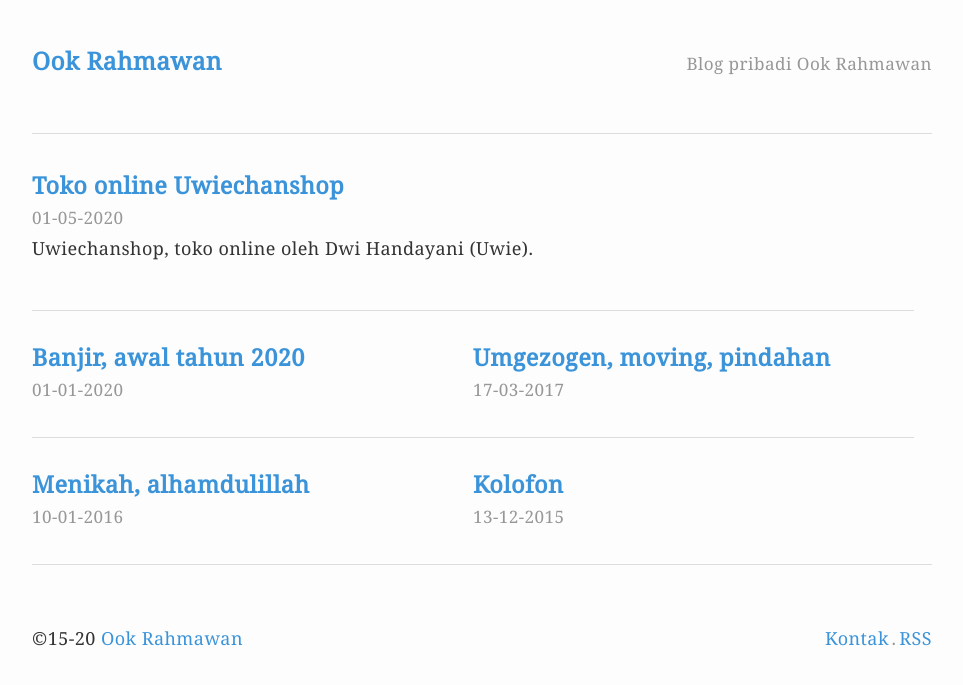
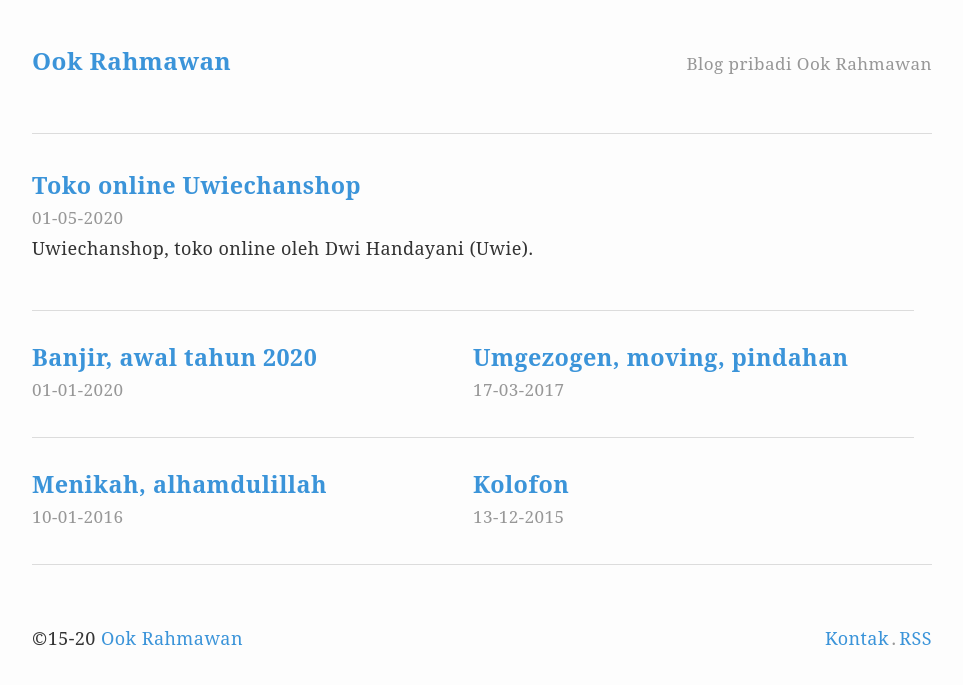
Before and after one commit to krhmwn/krhmwn.github.io, a Jekyll site: the page built from index.html, in a window 1280 px wide. Shown: the top 685 px of the page, without its empty margins (158-1121 px from the left). Built offline with Jekyll 4.4.1, drawn with Linux system fonts in a browser that asks for light colours.

Commit message:
Update v.6.8.26

```diff
--- a/_layouts/default.html
+++ b/_layouts/default.html
@@ -12,7 +12,7 @@
 <meta name="author" content="{{ site.name | escape }}" />
 <link rel="alternate" type="application/atom+xml" title="RSS" href="{{ site.url }}/sitemap.xml" />
 <link rel="stylesheet" type="text/css" href="{{ "/styles.css" | prepend: site.baseurl }}" />
-<link rel="stylesheet" href="https://fonts.googleapis.com/css?family=Noto+Serif&display=swap" />
+<link href="https://fonts.googleapis.com/css2?family=Roboto+Slab&display=swap" rel="stylesheet">
 <link rel="shortcut icon" type="image/x-icon" href="{{ "/img/favicon.ico" | prepend: site.baseurl }}" />
 <meta name="theme-color" content="#3B94D9" />
 <!--[if lt IE 9]><script type="text/javascript" src="/html5.js"></script><![endif]-->
```
